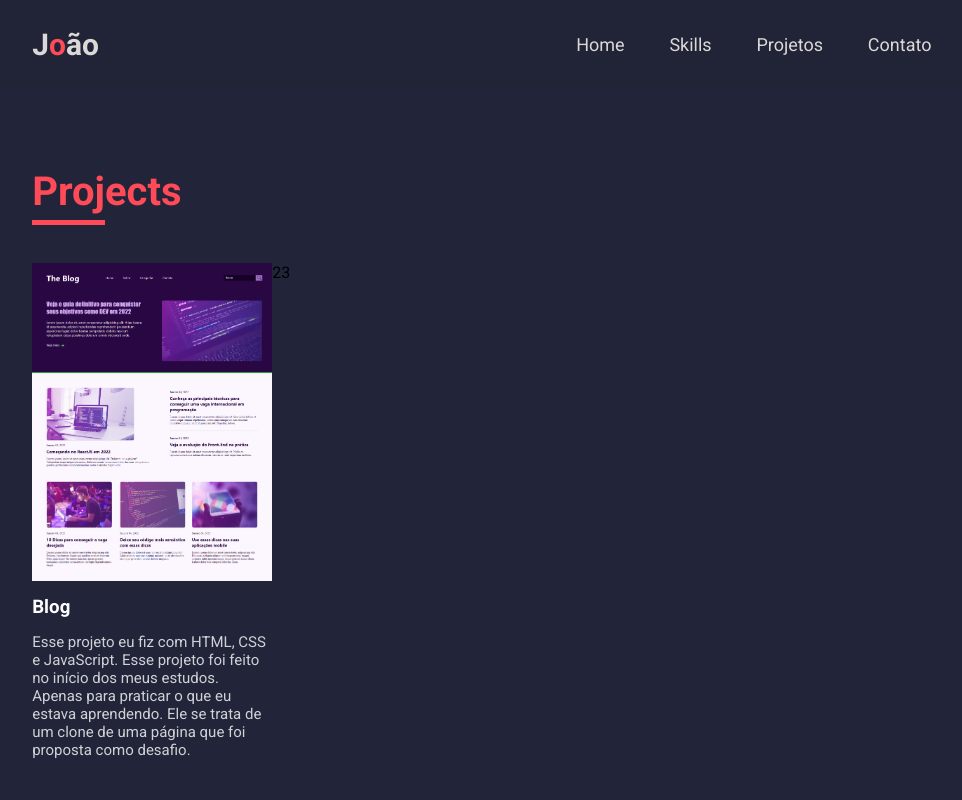
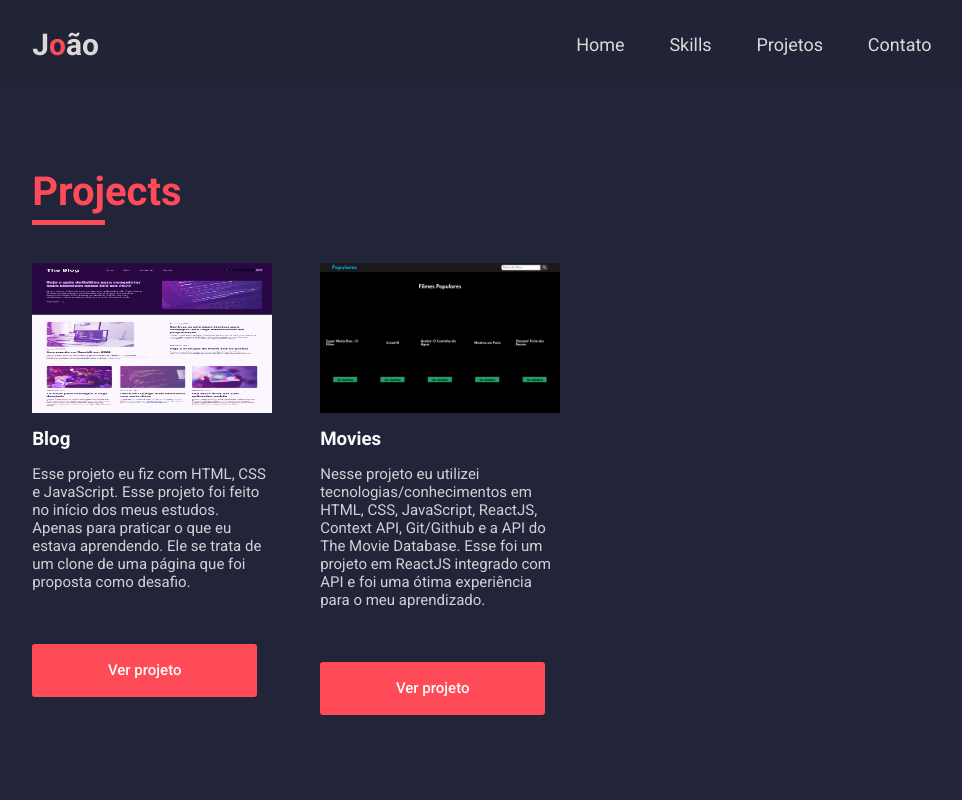
Before and after one commit to joaofilipee/joaofilipee, a React (Create React App) app: page /projects in a window 1280 px wide. Shown: the top 800 px of the page, without its empty margins (147-1109 px from the left). Built offline with nearby package versions, Linux system fonts and the light colour scheme.

Commit message:
added movie project

```diff
--- a/public/index.html
+++ b/public/index.html
@@ -24,7 +24,7 @@
       work correctly both with client-side routing and a non-root public URL.
       Learn how to configure a non-root public URL by running `npm run build`.
     -->
-    <title>React App</title>
+    <title>Portfolio</title>
   </head>
   <body>
     <noscript>You need to enable JavaScript to run this app.</noscript>
--- a/src/components/Contact/Contact.js
+++ b/src/components/Contact/Contact.js
@@ -34,9 +34,11 @@ const Contact = () => {
 
     const handleContactScroll = event => {
 
-        if(distanceRef.current.offsetTop > window.scrollY && distanceRef.current.offsetTop < window.scrollY + window.screen.height - 200 ){
-            balls.forEach(ball => ball.style.backgroundColor = "transparent")
-            balls[2].style.backgroundColor = "#FF4A57"
+        if(distanceRef.current) {
+            if(distanceRef.current.offsetTop > window.scrollY && distanceRef.current.offsetTop < window.scrollY + window.screen.height - 200 ){
+                balls.forEach(ball => ball.style.backgroundColor = "transparent")
+                balls[2].style.backgroundColor = "#FF4A57"
+            }
         }
 
     }
@@ -45,7 +47,7 @@ const Contact = () => {
         if(distanceRef){
             window.addEventListener("scroll", handleContactScroll)
         }
-    })
+    },[])
 
     const sendEmail = async(e) => {
         e.preventDefault()
--- a/src/components/Home/Home.css
+++ b/src/components/Home/Home.css
@@ -38,6 +38,8 @@
 
     position: fixed;
     left: 90%;
+
+    height: 80%;
 }
 
 .ball {
@@ -104,9 +106,3 @@
       font-size: 2.2em;
     }
   }
-
-@media (min-width: 681px) {
-  .page-location {
-    height: 80%;
-  }
-}
--- a/src/components/Navbar/Navbar.css
+++ b/src/components/Navbar/Navbar.css
@@ -14,8 +14,6 @@
     height: 80px;
     padding: 0 14%;
 
-
-    position: absolute;
     width: 100%;
 
     display: none;
--- a/src/components/Navbar/Navbar.js
+++ b/src/components/Navbar/Navbar.js
@@ -3,17 +3,25 @@ import "./Navbar.css"
 // hooks
 import { NavLink } from "react-router-dom"
 import { useRef } from "react"
+import { useNavigate } from "react-router-dom"
 
 // icons
 import { AiOutlineMenu } from "react-icons/ai"
 
 const Navbar = () => {
 
+  const navigate = useNavigate()
+
   const navbar = useRef(null)
 
   const openOrCloseNavbar = (e) => {
     navbar.current.classList.toggle("opened")
   }
+
+  const navigateToSkillsOrContact = () => {
+    navigate("/")
+  }
+
 
   return (
     <nav className="nav-bar">
@@ -23,9 +31,9 @@ const Navbar = () => {
           </div>
           <div className="items">
             <NavLink to="/">Home</NavLink>
-            <a href="#skills">Skills</a>
+            <a onClick={navigateToSkillsOrContact} href="#skills">Skills</a>
             <NavLink to="/projects">Projetos</NavLink>
-            <a href="#contact">Contato</a>
+            <a onClick={navigateToSkillsOrContact} href="#contact">Contato</a>
           </div>
         </div>
 
@@ -47,9 +55,17 @@ const Navbar = () => {
 
             <div className="mobile-items">
                 <NavLink onClick={openOrCloseNavbar} to="/"> <span className="red">H</span>ome</NavLink>
-                <a onClick={openOrCloseNavbar} href="#skills"><span className="red">S</span>kills</a>
+
+                <a onClick={() => {
+                  openOrCloseNavbar()
+                  navigateToSkillsOrContact()
+                 }} href="#skills"><span className="red">S</span>kills</a>
+
                 <NavLink onClick={openOrCloseNavbar} to="/projects"><span className="red">P</span>rojetos</NavLink>
-                <a onClick={openOrCloseNavbar} href="#contact"><span className="red">C</span>ontato</a>
+                <a onClick={() => {
+                  openOrCloseNavbar()
+                  navigateToSkillsOrContact()
+                }} href="#contact"><span className="red">C</span>ontato</a>
             </div>
 
           </div>
--- a/src/components/Projects/Projects.css
+++ b/src/components/Projects/Projects.css
@@ -8,11 +8,14 @@
     font-size: 2.5em;
 }
 
+
 ul {
     list-style: none;
     margin-top: 3em;
 
     display: flex;
+    flex-wrap: wrap;
+    gap: 3em;
 }
 
 li {
@@ -35,6 +38,7 @@ li {
 
 .projectImg {
     width: 15rem;
+    height: 150px;
 }
 
 a {
@@ -44,3 +48,26 @@ a {
     justify-content: center;
     align-items: center;
 }
+
+/* Responsivity */
+
+@media (max-width: 325px) {
+    #projects {
+        padding: 0;
+        display: flex;
+        flex-direction: column;
+        align-items: center;
+    }
+    ul {
+        justify-content: center;
+    }
+    li {
+        align-items: center;
+    }
+}
+
+@media (max-width: 239px) {
+    .projectImg {
+        display: none;
+    }
+}
--- a/src/components/Projects/Projects.js
+++ b/src/components/Projects/Projects.js
@@ -1,7 +1,8 @@
 import "./Projects.css"
 
 // imgs
-import blogImg from "./imgs/oi.jpg"
+import blogImg from "./imgs/blog.jpg"
+import moviesImg from "./imgs/moviesimg.png"
 
 
 const Projects = () => {
@@ -14,15 +15,25 @@ const Projects = () => {
 
         <ul>
             <li>
-                <img className="projectImg" src={blogImg} alt="" />
+                <img className="projectImg" src={blogImg} alt="Blog" />
 
                 <h3 className="project-title">Blog</h3>
                 <p className="project-description">Esse projeto eu fiz com HTML, CSS e JavaScript. Esse projeto foi feito no início dos meus estudos. Apenas para praticar o que eu estava aprendendo. Ele se trata de um clone de uma página que foi proposta como desafio.</p>
 
                 <a className="btn" href="https://joaosblog.netlify.app" target="_blank">Ver projeto</a>
             </li>
-            <li>2</li>
-            <li>3</li>
+
+            <li>
+              <img className="projectImg" src={moviesImg} alt="Movies" />
+
+              <h3 className="project-title">Movies</h3>
+              <p className="project-description">
+                Nesse projeto eu utilizei tecnologias/conhecimentos em HTML, CSS, JavaScript, ReactJS, Context API, Git/Github e a API do The Movie Database. Esse foi um projeto em ReactJS integrado com API e foi uma ótima experiência para o meu aprendizado.
+              </p>
+
+              <a href="https://movies-nine-psi.vercel.app" target="_blank" className="btn">Ver projeto</a>
+            </li>
+
         </ul>
 
     </div>
--- a/src/components/SkillSet/Skills.js
+++ b/src/components/SkillSet/Skills.js
@@ -37,9 +37,6 @@ const Skills = () => {
       window.addEventListener("scroll", handleSkillScroll)
     }
   })
-
-
-
 
   return (
     <div id="skill">
```
Also changed, not shown: src/components/Projects/imgs/blog.jpg (renamed from src/components/Projects/imgs/oi.jpg), src/components/Projects/imgs/moviesimg.png (added).
